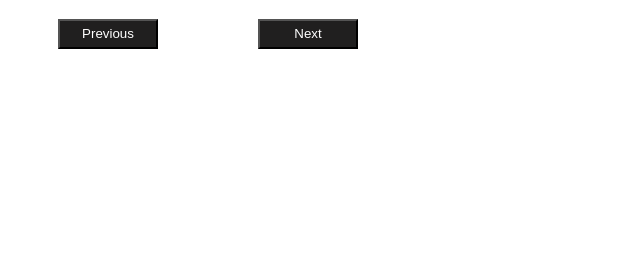
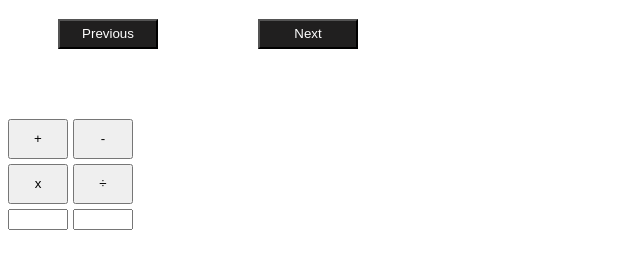
Before and after one commit to sergenast/week10, a plain HTML site: page index.html in a window 1280 px wide. Shown: the part 79-348 px from the top of the page, without its empty margins (0-640 px from the left). Drawn offline with Linux system fonts and the light colour scheme.

Commit message:
added calculator

```diff
--- a/index.css
+++ b/index.css
@@ -23,3 +23,11 @@
     background-color: rgb(32, 31, 31);
     color: white;
 }
+
+.calc {
+    display: grid;
+    grid-template-columns: 60px 60px;
+    grid-template-rows: 40px 40px;
+    grid-gap: 5px;
+    margin-top: 70px;
+}
--- a/index.html
+++ b/index.html
@@ -16,6 +16,16 @@
 
       <button onclick="getPic2()" class="buttons__button">Next</button>
     </div>
+
+    <div class="calc">
+      <button onclick="calcAdd()">+</button>
+      <button onclick="calcSubtr()">-</button>
+      <button onclick="calcMult()">x</button>
+      <button onclick="calcDiv()">÷</button>
+      <input id="num1" type="number" />
+      <input id="num2" type="number" />
+    </div>
+    <p id="result"></p>
     <script src="./index.js"></script>
   </body>
 </html>
--- a/index.js
+++ b/index.js
@@ -15,3 +15,33 @@ function getPic2() {
     img1.src = 'https://kartinkof.club/uploads/posts/2022-03/1648612809_1-kartinkof-club-p-smeshnie-kartinki-koti-1.jpg';
     img2.alt = 'cat';
 }
+
+
+
+function calcAdd() {
+    let num1 = Number(document.getElementById('num1').value);
+    let num2 = Number(document.getElementById('num2').value);
+    result = num1 + num2;
+    document.getElementById("result").innerHTML = result;
+}
+
+function calcSubtr() {
+    let num1 = Number(document.getElementById('num1').value);
+    let num2 = Number(document.getElementById('num2').value);
+    result = num1 - num2;
+    document.getElementById("result").innerHTML = result;
+}
+
+function calcMult() {
+    let num1 = Number(document.getElementById('num1').value);
+    let num2 = Number(document.getElementById('num2').value);
+    result = num1 * num2;
+    document.getElementById("result").innerHTML = result;
+}
+
+function calcDiv() {
+    let num1 = Number(document.getElementById('num1').value);
+    let num2 = Number(document.getElementById('num2').value);
+    result = num1 / num2;
+    document.getElementById("result").innerHTML = result;
+}
```
